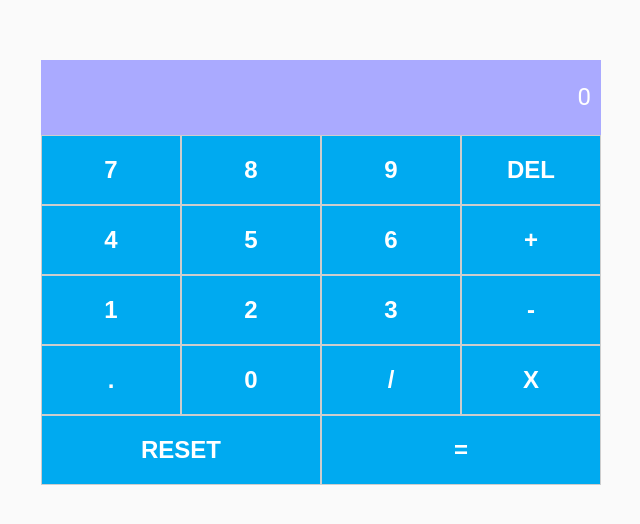
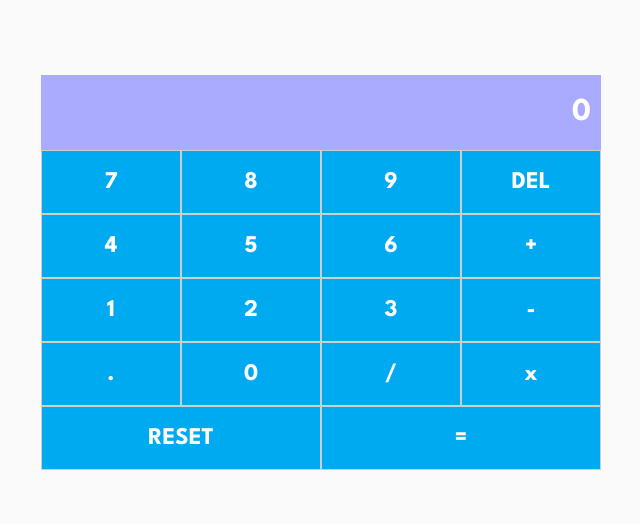
Before and after one commit to paulohmoreira/calculator-react-app, a React (Create React App) app: page / in a window 1280 px wide. Shown: the part 128-652 px from the top of the page, without its empty margins (319-959 px from the left). Built offline with nearby package versions, Linux system fonts and the light colour scheme.

Commit message:
Alteração na fonte

```diff
--- a/public/index.html
+++ b/public/index.html
@@ -3,6 +3,9 @@
   <head>
     <meta charset="utf-8" />
     <meta name="viewport" content="width=device-width, initial-scale=1" />
+    <link rel="preconnect" href="https://fonts.googleapis.com">
+    <link rel="preconnect" href="https://fonts.gstatic.com" crossorigin>
+    <link href="https://fonts.googleapis.com/css2?family=League+Spartan:wght@700&display=swap" rel="stylesheet">
     <title>React App</title>
   </head>
   <body>
--- a/src/App.js
+++ b/src/App.js
@@ -137,7 +137,7 @@ const App = () => {
           <Button label="." onClick={() => handleAddNumber(".")} />
           <Button label="0" onClick={() => handleAddNumber("0")} />
           <Button label="/" onClick={handleDivideNumbers} />
-          <Button label="X" onClick={handleMultiplyNumbers}/>
+          <Button label="x" onClick={handleMultiplyNumbers}/>
         </Row>
         <Row>
           <Button label="RESET" onClick={handleOnClear} />
--- a/src/components/Button/styles.js
+++ b/src/components/Button/styles.js
@@ -6,6 +6,7 @@ export const ButtonContainer = styled.button`
   background-color: #00aaf0;
   color: #fff;
   font-size: 1.5rem;
+  font-family: 'League Spartan', sans-serif;
   font-weight: 700;
   flex: 1;
   cursor: pointer;
--- a/src/components/Input/styles.js
+++ b/src/components/Input/styles.js
@@ -9,7 +9,6 @@ export const InputContainer = styled.div`
   align-items: center;
   justify-content: flex-end;
   font-size: 1.5rem;
-  font-family: Roboto, sans-serif;
 
   input {
     width: 100%;
@@ -17,9 +16,9 @@ export const InputContainer = styled.div`
     background-color: #aaff;
     color: #fff;
     border: 0;
-    font-size: 1.5rem;
-    font-family: Roboto, sans-serif;
+    font-size: 2rem;
     padding: .625rem;
     text-align: right;
+    font-family: 'League Spartan', sans-serif;
   }
 `
```
Also changed, not shown: 1 other file (tests, documents, lock files or other folders).
